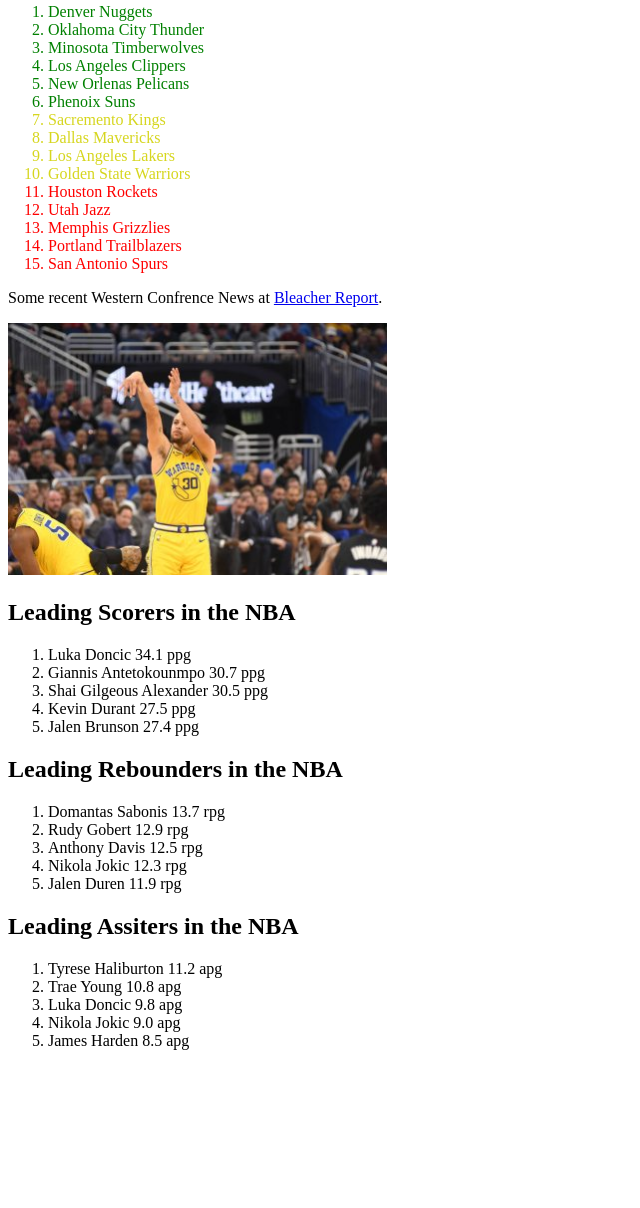
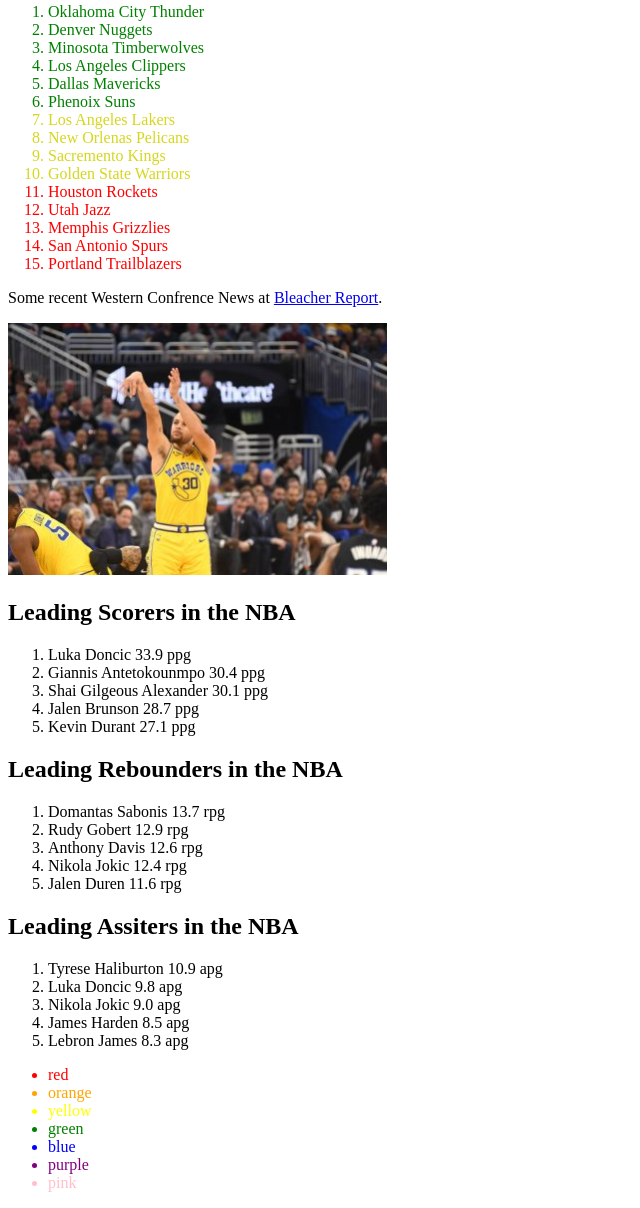
Before and after one commit to RedmondRogoff11/RedmondRogoff11.github.io, a plain HTML site: page index.html in a window 1280 px wide. Shown: the part 886-2094 px from the top of the page, without its empty margins (0-640 px from the left). Before the commit the page ends 1952 px from the top, so only its background shows below. Drawn offline with Linux system fonts and the light colour scheme.

Commit message:
updated stats

```diff
--- a/index.html
+++ b/index.html
@@ -15,13 +15,13 @@
     <h2><em> Eastern Confrence standings</em></h2>
     <ul>
     <li class="colored">1st place Boston Celtics </li>
-    <li class="colored">2nd place Milwaukee Bucks </li>
-    <li class="colored">3rd place Clevland Caviliers </li>
-    <li class="colored">4th place New York Knicks </li>
+    <li class="colored">2nd place New York Knick </li>
+    <li class="colored">3rd place Milwaukee Bucks </li>
+    <li class="colored">4th place Clevland Cavaliers </li>
     <li class="colored">5th place Orlando Magic </li>
     <li class="colored">6th place Indiana Pacers </li>
-    <li class="polored">7th place Miami Heat </li>
-    <li class="polored">8th place Philidelphia 76ers </li>
+    <li class="polored">7th place Phildelphia 76ers </li>
+    <li class="polored">8th place Miami Heat </li>
     <li class="polored">9th place Chicago Bulls </li>
     <li class="polored">10th place Atlanta Hawks </li>
     <li class="rolored">11th place Brooklyn Nets </li>
@@ -41,21 +41,21 @@
 
             <h2><em>Western Confrence standings</em></h2>
         <ol>
+        <li class="colored">Oklahoma City Thunder</li>
         <li class="colored">Denver Nuggets</li>
-        <li class="colored">Oklahoma City Thunder</li>
         <li class="colored">Minosota Timberwolves</li>
         <li class="colored">Los Angeles Clippers</li>
-        <li class="colored">New Orlenas Pelicans</li>
+        <li class="colored">Dallas Mavericks</li>
         <li class="colored">Phenoix Suns</li>
+        <li class="polored">Los Angeles Lakers</li>
+        <li class="polored">New Orlenas Pelicans</li>
         <li class="polored">Sacremento Kings</li>
-        <li class="polored">Dallas Mavericks</li>
-        <li class="polored">Los Angeles Lakers</li>
         <li class="polored">Golden State Warriors</li>
         <li class="rolored">Houston Rockets</li>
         <li class="rolored">Utah Jazz</li>
         <li class="rolored">Memphis Grizzlies</li>
+        <li class="rolored">San Antonio Spurs</li>
         <li class="rolored">Portland Trailblazers</li>
-        <li class="rolored">San Antonio Spurs</li>
        </ol>
             <p>Some recent Western Confrence News
             at <a href="https://bleacherreport.com/nba-western-conference"> Bleacher Report</a>.</p>
@@ -67,28 +67,28 @@
             >
             <h2 class="silly">Leading Scorers in the NBA</h2>
             <ol>
-              <li>Luka Doncic 34.1 ppg</li>
-              <li>Giannis Antetokounmpo 30.7 ppg</li>
-              <li>Shai Gilgeous Alexander 30.5 ppg</li>
-              <li>Kevin Durant 27.5 ppg</li>
-              <li>Jalen Brunson 27.4 ppg</li>
+              <li>Luka Doncic 33.9 ppg</li>
+              <li>Giannis Antetokounmpo 30.4 ppg</li>
+              <li>Shai Gilgeous Alexander 30.1 ppg</li>
+              <li>Jalen Brunson 28.7 ppg</li>
+              <li>Kevin Durant 27.1 ppg</li>
             </ol>
 
             <h2 class="important">Leading Rebounders in the NBA</h2>
             <ol>
               <li>Domantas Sabonis 13.7 rpg</li>
               <li>Rudy Gobert 12.9 rpg</li>
-              <li>Anthony Davis 12.5 rpg</li>
-              <li>Nikola Jokic 12.3 rpg</li>
-              <li>Jalen Duren 11.9 rpg</li>
+              <li>Anthony Davis 12.6 rpg</li>
+              <li>Nikola Jokic 12.4 rpg</li>
+              <li>Jalen Duren 11.6 rpg</li>
             </ol>
             <h2 id="assitleaders"> Leading Assiters in the NBA</h2>
             <ol>
-              <li>Tyrese Haliburton 11.2 apg</li>
-              <li>Trae Young 10.8 apg</li>
+              <li>Tyrese Haliburton 10.9 apg</li>
               <li>Luka Doncic 9.8 apg</li>
               <li>Nikola Jokic 9.0 apg</li>
               <li>James Harden 8.5 apg</li>
+              <li>Lebron James 8.3 apg</li>
             </ol>
             <script src="scripts/main.js"></script>
             <script src="scripts/rainbow.js"></script>
--- a/scripts/rainbow.js
+++ b/scripts/rainbow.js
@@ -0,0 +1,9 @@
+let arrcolor = ["red","orange","yellow","green","blue","purple","pink"]
+let colorlist = document.createElement('ul');
+for (let i = 0; i < arrcolor.length; i++){
+    let itemcolor = document.createElement('li');
+    itemcolor.innerText = arrcolor[i];
+    itemcolor.style.color = arrcolor[i];
+    colorlist.appendChild(itemcolor);
+}
+document.body.appendChild(colorlist);
```
